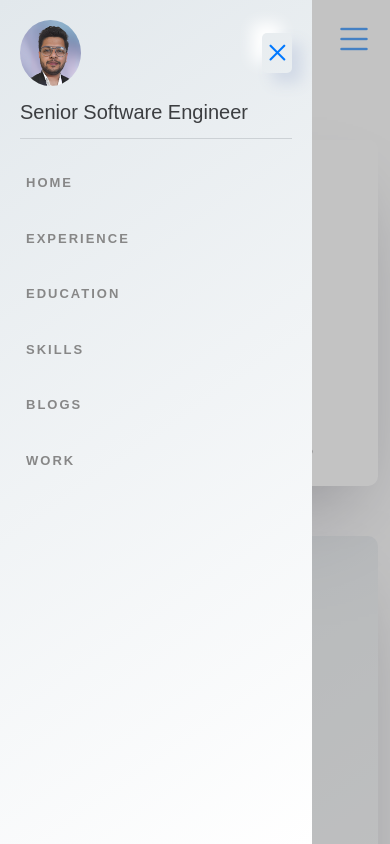
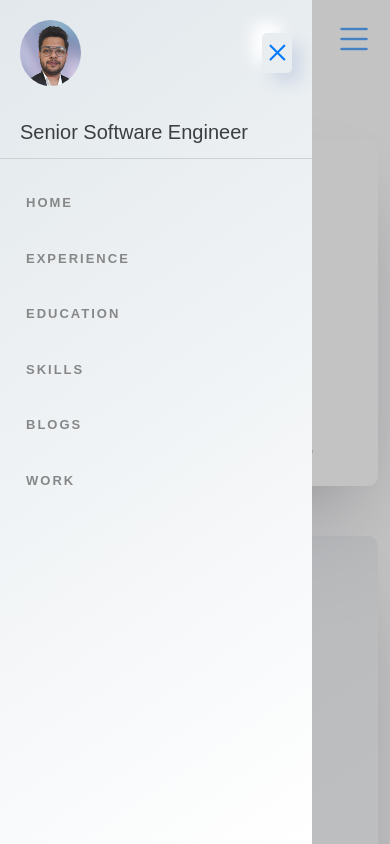
Before and after one commit to NSV1991/nextjs-portfolio, a Next.js app: page / in a window 390 px wide. Both pictures are taken after a click on the element 292 px from the left and 40 px from the top of the page. Shown: the top 844 px of the page. Built offline with nearby package versions, Linux system fonts and the light colour scheme.

Commit message:
animation for sidebar

```diff
--- a/package.json
+++ b/package.json
@@ -16,6 +16,7 @@
     "bootstrap-icons": "^1.10.3",
     "eslint": "8.36.0",
     "eslint-config-next": "13.2.4",
+    "framer-motion": "^10.12.16",
     "ml5": "^0.12.2",
     "next": "13.2.4",
     "react": "18.2.0",
--- a/src/components/Header/Header.module.scss
+++ b/src/components/Header/Header.module.scss
@@ -10,19 +10,17 @@
     top: 0;
     z-index: 1001;
     opacity: 1;
-    transition: opacity 0.5s ease-out;
     overflow: hidden;
 }
 
 .sidebar {
-    padding: 20px;
     background: $primaryGradient;
 
     .heading {
         display: flex;
         flex-direction: row;
         align-items: center;
-
+        padding: 20px;
         span {
             padding: 5px;
             border-radius: 5px;
@@ -39,12 +37,14 @@
     }
 
     p {
-        padding: 10px 0;
+        padding: 10px 20px;
+        margin: 0 0 20px 0;
         font-size: $font-20;
         color: $secondaryTextColor;
         border-bottom: 1px solid $borderColor;
     }
     .content {
+        padding: 20px;
         ul {
             display: flex;
             flex-direction: column;
@@ -61,7 +61,6 @@
     width: 100vw;
     z-index: 1000;
     opacity: 0.5;
-    transition: opacity 0.5s ease-out;
 }
 
 .fixedHeader {
--- a/src/components/Header/Header.tsx
+++ b/src/components/Header/Header.tsx
@@ -2,18 +2,18 @@ import React, { FunctionComponent, useEffect, useRef, useState } from 'react';
 import { Logo } from '../Logo/Logo';
 import { Navigation } from '../Navigation/Navigation';
 import styles from './Header.module.scss';
-import { Button } from '..';
 import { useIsMobileView } from '../../utils';
+import { AnimatePresence, motion, useCycle } from 'framer-motion';
 
 export const Header: FunctionComponent = () => {
     const stickyHeader = useRef<HTMLElement>(null);
     const isMobile = useIsMobileView();
 
     const [isSticky, setIsSticky] = useState(false);
-    const [isSidebarOpen, setIsSidebarOpen] = useState(false);
+    const [isSidebarOpen, setIsSidebarOpen] = useCycle(false, true);
 
     const fixedHeader = () => {
-        if (window.pageYOffset > 50) {
+        if (window.scrollY > 50) {
             setIsSticky(true);
         } else {
             setIsSticky(false);
@@ -23,6 +23,21 @@ export const Header: FunctionComponent = () => {
     useEffect(() => {
         window.addEventListener('scroll', fixedHeader);
     }, []);
+
+    const sideVariants = {
+        closed: {
+            transition: {
+                staggerChildren: 0.2,
+                staggerDirection: -1,
+            },
+        },
+        open: {
+            transition: {
+                staggerChildren: 0.2,
+                staggerDirection: 1,
+            },
+        },
+    };
 
     return (
         <>
@@ -50,7 +65,7 @@ export const Header: FunctionComponent = () => {
                                 <div
                                     className={styles.headerRight}
                                     onClick={() => {
-                                        setIsSidebarOpen(true);
+                                        setIsSidebarOpen(1);
                                     }}>
                                     <i className='bi bi-list'></i>
                                 </div>
@@ -60,26 +75,46 @@ export const Header: FunctionComponent = () => {
                 </div>
             </header>
 
+            <AnimatePresence>
                 {isSidebarOpen && (
                     <>
                         <div className={styles.sidebarOverlay}></div>
-                    <aside className={styles.sidebar}>
+                        <motion.aside
+                            initial={{ width: 0 }}
+                            animate={{ width: '80vw' }}
+                            exit={{
+                                width: 0,
+                                transition: { delay: 0.2, duration: 0.3 },
+                            }}
+                            className={styles.sidebar}>
+                            <motion.div
+                                initial='closed'
+                                animate='open'
+                                exit='closed'
+                                variants={sideVariants}>
                                 <div className={styles.heading}>
                                     <Logo />
                                     <span
                                         onClick={() => {
-                                    setIsSidebarOpen(false);
+                                            setIsSidebarOpen(0);
                                         }}>
                                         <i className='bi bi-x-lg'></i>
                                     </span>
                                 </div>
                                 <p>Senior Software Engineer</p>
                                 <div className={styles.content}>
-                            <Navigation />
+                                    <Navigation
+                                        onLinkClick={() => {
+                                            isSidebarOpen &&
+                                                setIsSidebarOpen(0);
+                                        }}
+                                    />
                                 </div>
-                    </aside>
+                            </motion.div>
+                        </motion.aside>
                     </>
                 )}
+            </AnimatePresence>
         </>
     );
 };
--- a/src/components/Navigation/Navigation.module.scss
+++ b/src/components/Navigation/Navigation.module.scss
@@ -11,6 +11,7 @@
         position: relative;
         margin: 10px 14px;
         transition: 0.3s;
+        opacity: 0;
 
         a {
             color: $textLight;
--- a/src/components/Navigation/Navigation.tsx
+++ b/src/components/Navigation/Navigation.tsx
@@ -1,23 +1,37 @@
-import { MouseEventHandler } from 'react';
 import Link from 'next/link';
 import styles from './Navigation.module.scss';
+import { AnimatePresence, motion } from 'framer-motion';
 
 type NavItemProps = {
     text: string;
     link: string;
-    onLinkClick?: MouseEventHandler<string> | undefined;
+    onLinkClick?: (link: string) => void | undefined;
 };
 
 const NavItem = ({ text, link, onLinkClick }: NavItemProps) => {
+    const itemVariants = {
+        closed: {
+            opacity: 0,
+        },
+        open: { opacity: 1 },
+    };
     return (
-        <li className='nav-item'>
+        <motion.li
+            className='nav-item'
+            whileHover={{ scale: 1.1 }}
+            variants={itemVariants}
+            onClick={() => onLinkClick && onLinkClick(link)}>
             <Link href={link} className='nav-link'>
                 {text}
             </Link>
-        </li>
+        </motion.li>
     );
 };
-export const Navigation = () => {
+export const Navigation = ({
+    onLinkClick,
+}: {
+    onLinkClick?: (link: string) => void;
+}) => {
     const navItems = [
         { text: 'Home', link: '/' },
         { text: 'Experience', link: '/experience' },
@@ -28,12 +42,23 @@ export const Navigation = () => {
     ];
 
     return (
-        <nav id='navigation' className='d-xl-block'>
-            <ul className={`${styles.mainNav} nav-pills`}>
-                {navItems.map(({ text, link }, index) => (
-                    <NavItem key={`${text}-${index}`} text={text} link={link} />
-                ))}
-            </ul>
-        </nav>
+        <AnimatePresence>
+            <nav id='navigation' className='d-xl-block'>
+                <motion.ul
+                    className={`${styles.mainNav} nav-pills`}
+                    initial='closed'
+                    animate='open'
+                    exit='closed'>
+                    {navItems.map(({ text, link }, index) => (
+                        <NavItem
+                            key={`${text}-${index}`}
+                            text={text}
+                            link={link}
+                            onLinkClick={onLinkClick}
+                        />
+                    ))}
+                </motion.ul>
+            </nav>
+        </AnimatePresence>
     );
 };
```
Lines whose indentation alone changed are shown as unchanged.
